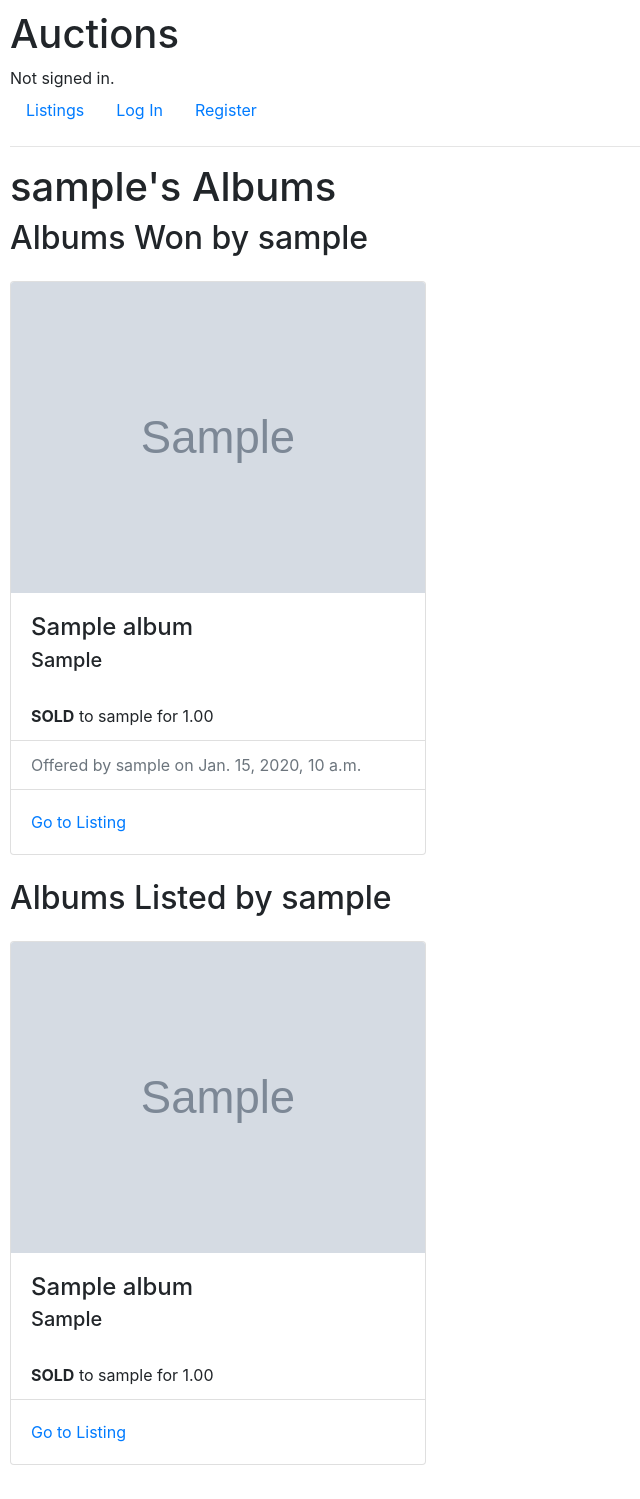
After one commit to mrumiker/ebay-clone, a Django app: page /albums/1 in a window 1280 px wide. The commit adds this page. Shown: the whole page, without its empty margins (0-640 px from the left). Run offline with Django 3.2, Linux system fonts and the light colour scheme; tables that the repository leaves empty hold one stand-in row (values such as "Sample post"); grey boxes marked "Sample" are stand-in pictures; some libraries are stand-ins or nearby versions.

Commit message:
add My Albums page

```diff
--- a/auctions/models.py
+++ b/auctions/models.py
@@ -24,7 +24,7 @@ class Album(models.Model):
     year = models.CharField(max_length=4)
     description = models.TextField(max_length=1024)
     seller = models.ForeignKey(
-        User, on_delete=models.CASCADE, related_name="albums_selling")
+        User, on_delete=models.CASCADE, related_name="selling")
     image_url = models.URLField(max_length=200, blank=True)
     genres = models.ManyToManyField(
         Genre, blank=True, related_name="albums", help_text="Hold Command/Control Key to Select Multiple Genres")
--- /dev/null
+++ b/auctions/templates/auctions/albums.html
@@ -0,0 +1,75 @@
+{% extends "auctions/layout.html" %}
+
+{% block body %}
+
+<h1>{{ featured_user }}'s Albums</h1>
+{% if won %}
+<h2>Albums Won by {{ featured_user }}</h2>
+{% for album in won %}
+<div class="card my-4" style="width: 26rem;">
+  <img src="{{ album.image_url }}" class="card-img-top" alt="cover of {{ album }}">
+  <div class="card-body">
+    <h4 class="card-title">{{ album.title }}</h4>
+    <h5 class="card-subtitle">{{ album.artist }}</h5>
+  </div>
+  <ul class="list-group list-group-flush">
+    {% if user.id == album.top_bidder.id %}
+    <li class="list-group-item" style="background-color: honeydew;"><b>SOLD TO YOU</b> for {{ album.top_bid }}!</li>
+    {% else %}
+    <li class="list-group-item"><b>SOLD</b> to {{ album.top_bidder }} for {{ album.top_bid }}</li>
+    {% endif %}
+    {% if user.id == album.seller.id %}
+    <li class="list-group-item text-muted">Offered by you on {{ album.datetime_created }}</li>
+    {% else %}
+    <li class="list-group-item text-muted">Offered by {{ album.seller }} on {{ album.datetime_created }}</li>
+    {% endif %}
+  </ul>
+  <div class="card-body">
+    <a href="{% url 'listing' album.id %}" class="card-link">Go to Listing</a>
+  </div>
+</div>
+{% endfor %}
+{% endif %}
+
+{% if selling %}
+<h2>Albums Listed by {{ featured_user }}</h2>
+
+{% for album in selling %}
+<div class="card my-4" style="width: 26rem;">
+  <img src="{{ album.image_url }}" class="card-img-top" alt="cover of {{ album }}">
+  <div class="card-body">
+    <h4 class="card-title">{{ album.title }}</h4>
+    <h5 class="card-subtitle">{{ album.artist }}</h5>
+  </div>
+  <ul class="list-group list-group-flush">
+    {% if album.top_bid %}
+    {% if user.id == album.top_bidder.id %}
+    <li class="list-group-item" style="background-color: honeydew;"><b>SOLD TO YOU</b> for {{ album.top_bid }}!</li>
+    {% else %}
+    <li class="list-group-item"><b>SOLD</b> to {{ album.top_bidder }} for {{ album.top_bid }}</li>
+    {% endif %}
+    {% elif album.datetime_closed %}
+    {% if user == album.seller %}
+    <li class="list-group-item">Withdrawn by you on {{ album.datetime_closed }}</li>
+    {% else %}
+    <li class="list-group-item">Withdrawn by {{ album.seller }} on {{ album.datetime_closed }}</li>
+    {% endif %}
+    {% else %}
+    {% if user.id == album.seller.id %}
+    <li class="list-group-item text-muted">Offered by you on {{ album.datetime_created }}</li>
+    {% else %}
+    <li class="list-group-item text-muted">Offered by {{ album.seller }} on {{ album.datetime_created }}</li>
+    {% endif %}
+    {% endif %}
+  </ul>
+  <div class="card-body">
+    <a href="{% url 'listing' album.id %}" class="card-link">Go to Listing</a>
+  </div>
+</div>
+{% endfor %}
+{% endif %}
+
+{% if not won and not selling%}
+<h6>Nothing here yet!</h6>
+{% endif %}
+{% endblock %}
--- a/auctions/templates/auctions/layout.html
+++ b/auctions/templates/auctions/layout.html
@@ -31,6 +31,9 @@
             <a class="nav-link" href="{% url 'watchlist' user.id %}">My Watchlist</a>
         </li>
         <li class="nav-item">
+            <a class="nav-link" href="{% url 'albums' user.id %}">My Albums</a>
+        </li>
+        <li class="nav-item">
             <a class="nav-link" href="{% url 'logout' %}">Log Out</a>
         </li>
         {% else %}
--- a/auctions/urls.py
+++ b/auctions/urls.py
@@ -18,5 +18,6 @@ urlpatterns = [
          views.delete_from_watchlist, name="delete_from_watchlist"),
     path("add_to_watchlist",
          views.add_to_watchlist, name="add_to_watchlist"),
+    path("albums/<int:user_id>", views.albums, name="albums"),
     path("genre/<str:genre_name>", views.genre, name="genre"),
 ]
--- a/auctions/views.py
+++ b/auctions/views.py
@@ -238,6 +238,17 @@ def delete_from_watchlist(request):
     return HttpResponseRedirect(reverse("listing", args=[album_id]))
 
 
+def albums(request, user_id):
+    user = User.objects.get(id=user_id)
+    albums_winning = user.winning.all()
+    albums_won = filter(lambda album: album.datetime_closed, albums_winning)
+    return render(request, "auctions/albums.html", {
+        "won": albums_won,
+        "selling": user.selling.all(),
+        "featured_user": user,
+    })
+
+
 def genre(request, genre_name):
     genre = Genre.objects.get(name=genre_name)
     albums = Album.objects.filter(genres=genre)
```
Also changed, not shown: auctions/templates/auctions/create.html (+0 -26 lines), auctions/migrations/0015_alter_album_seller.py (added).
